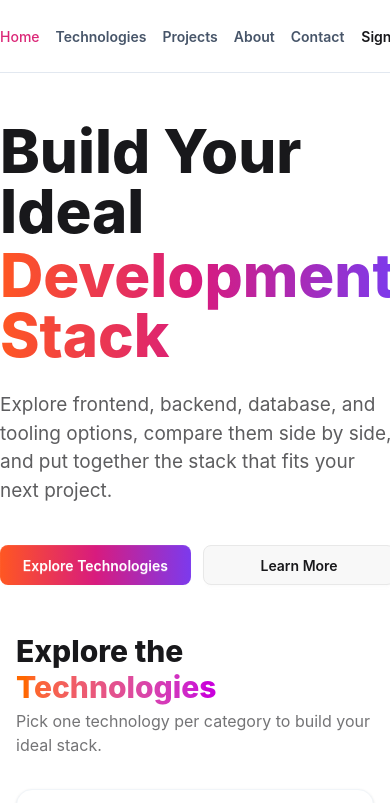
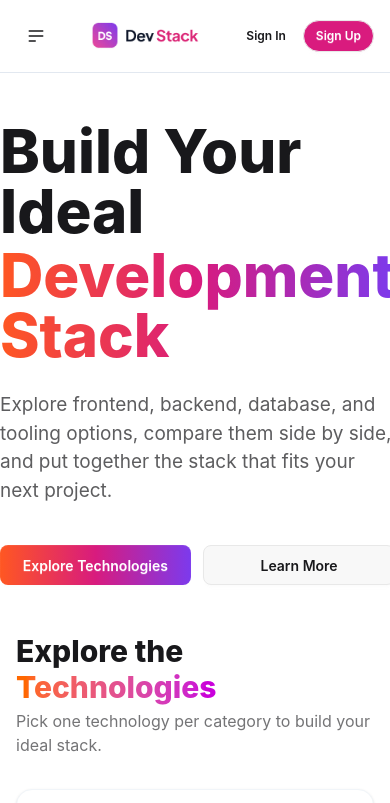
Before and after one commit to Srabon-bot/DevStack, a React (Vite) app: page / in a window 390 px wide. Shown: the top 803 px of the page. Built offline with nearby package versions, Linux system fonts and the light colour scheme.

Commit message:
Responsive navbar made

```diff
--- a/src/components/Nav.tsx
+++ b/src/components/Nav.tsx
@@ -10,14 +10,64 @@ const Nav = () => {
         { label: 'Contact', active: false },
     ];
 
-
     return (
         <div className="border-b border-slate-200 sticky top-0 z-50 bg-white">
-            <div className="flex items-center justify-between container mx-auto py-4">
+            <div className="flex items-center justify-between container mx-auto py-4 px-4">
+
+                {/* Hamburger - mobile only */}
+                <div className="dropdown lg:hidden">
+                    <div
+                        tabIndex={0}
+                        role="button"
+                        className="btn btn-ghost btn-circle"
+                    >
+                        <svg
+                            xmlns="http://www.w3.org/2000/svg"
+                            className="h-5 w-5"
+                            fill="none"
+                            viewBox="0 0 24 24"
+                            stroke="currentColor"
+                        >
+                            <path
+                                strokeLinecap="round"
+                                strokeLinejoin="round"
+                                strokeWidth="2"
+                                d="M4 6h16M4 12h16M4 18h7"
+                            />
+                        </svg>
+                    </div>
+
+                    <ul
+                        tabIndex={0}
+                        className="menu menu-sm dropdown-content bg-white rounded-box z-10 mt-3 w-48 p-2 shadow-lg border border-slate-100"
+                    >
+                        {navItems.map((item) => (
+                            <li key={item.label}>
+                                <a
+                                    href="#"
+                                    className={`text-[14px] ${item.active
+                                            ? 'font-medium text-[#DB2777]'
+                                            : 'font-semibold text-[#475569]'
+                                        }`}
+                                >
+                                    {item.label}
+                                </a>
+                            </li>
+                        ))}
+                    </ul>
+                </div>
+
+                {/* Logo */}
                 <div>
-                    <img src={logoText} alt="Logo" />
+                    <img
+                        src={logoText}
+                        alt="Dev Stack"
+                        className="h-7 lg:h-auto"
+                    />
                 </div>
-                <div>
+
+                {/* Desktop nav links */}
+                <div className="hidden lg:block">
                     <ul className="flex items-center gap-4">
                         {navItems.map((item) => (
                             <li key={item.label}>
@@ -34,10 +84,18 @@ const Nav = () => {
                         ))}
                     </ul>
                 </div>
-                <div className="flex items-center">
-                    <button className="btn btn-ghost rounded-full">Sign In</button>
-                    <button className="btn text-white bg-[#D91B7E] rounded-full">Sign Up</button>
+
+                {/* Auth buttons */}
+                <div className="flex items-center gap-1">
+                    <button className="btn btn-ghost rounded-full btn-sm lg:btn-md">
+                        Sign In
+                    </button>
+
+                    <button className="btn text-white bg-[#D91B7E] rounded-full btn-sm lg:btn-md">
+                        Sign Up
+                    </button>
                 </div>
+
             </div>
         </div>
     );
--- a/src/components/stacks/Stacks.tsx
+++ b/src/components/stacks/Stacks.tsx
@@ -15,7 +15,7 @@ const Stacks = ({ stackPromise }: StacksProps) => {
         <div className="container mx-auto px-4">
             <div className="mb-8">
                 <h1 className="text-3xl font-extrabold">
-                    Explore the <span className="text-transparent bg-clip-text bg-gradient-to-r from-orange-500 to-fuchsia-600">Technologies</span>
+                    Explore the <span className="text-transparent bg-clip-text bg-linear-to-r from-orange-500 to-fuchsia-600">Technologies</span>
                 </h1>
                 <p className="text-base-content/60 mt-1">
                     Pick one technology per category to build your ideal stack.
```
